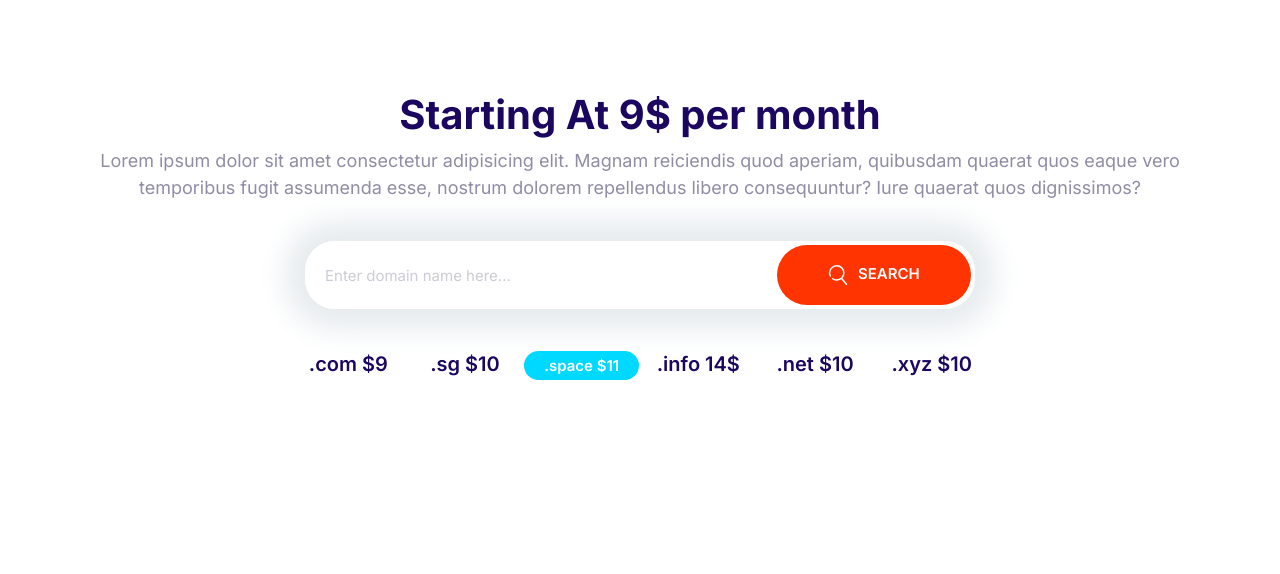
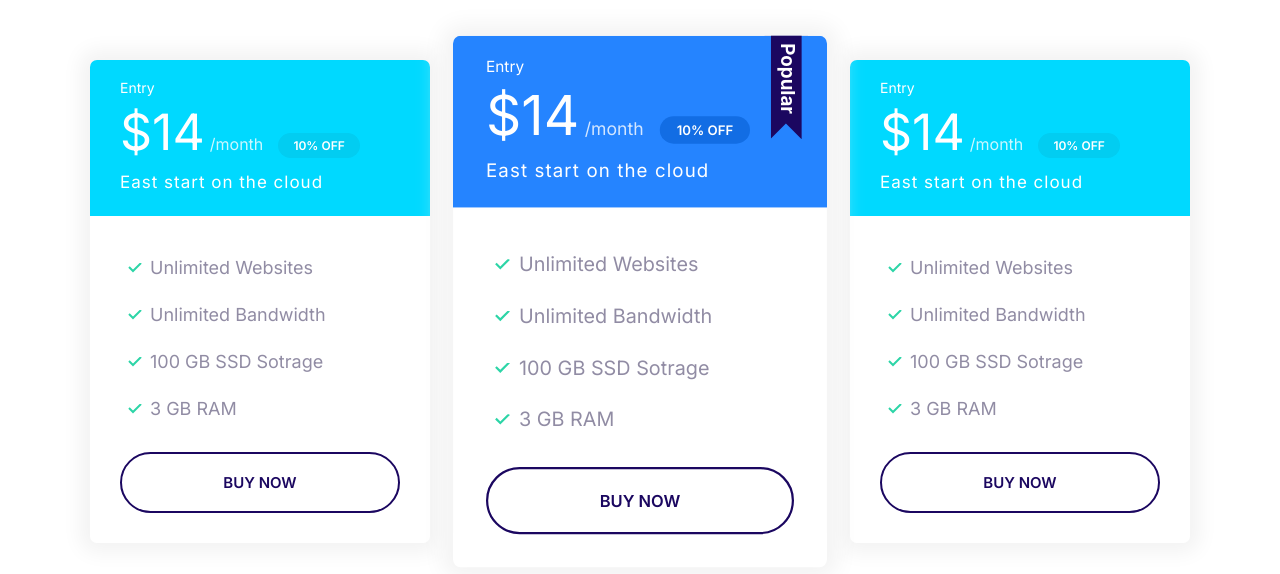
Before and after one commit to ZweNyiNyiHtwe/nyny-first-step, a plain HTML site: page playground.html in a window 1280 px wide. Drawn offline with Linux system fonts and the light colour scheme.

Commit message:
Plan Card Grid Changes.

```diff
--- a/css/styles.css
+++ b/css/styles.css
@@ -471,13 +471,13 @@
   display: grid;
 }
 
-@media screen and (min-width: 768px) {
+/* @media screen and (min-width: 768px) {
   .grid--1x2 {
     grid-template-columns:repeat(2,1fr);
   }
 
-}
-@media screen and (min-width:1024px) {
+} */
+@media screen and (min-width:768px) {
   .grid--1x3{
     grid-template-columns: repeat(3,1fr);
   }
--- a/playground.html
+++ b/playground.html
@@ -12,27 +12,72 @@
     <link rel="stylesheet" href="css/styles.css">
 </head>
 <body>
-    <section class="block container block-domain">
-        <header class="block__header">
-            <h2>Starting At 9$ per month</h2>
-            <p>Lorem ipsum dolor sit amet consectetur adipisicing elit. Magnam reiciendis quod aperiam, quibusdam quaerat quos eaque vero temporibus fugit assumenda esse, nostrum dolorem repellendus libero consequuntur? Iure quaerat quos dignissimos?</p>
+  <section class="block container block-plans">
+    <div class="grid grid--1x3">
+      <div class="plan">
+        <div class="card card--secondary">
+          <header class="card__header">
+            <h3 class="plan__name">Entry</h3>
+            <span class="plan__price">$14</span>
+            <span class="plan__billing-cycle">/month</span>
+            <span class="badge badge--secondary badge--small">10% OFF</span>
+            <span class="plan__description">East start on the cloud</span>
+          </header>
+          <div class="card__body">
+            <ul class="list list--tick">
+              <li class="list__item">Unlimited Websites</li>
+              <li class="list__item">Unlimited Bandwidth</li>
+              <li class="list__item">100 GB SSD Sotrage</li>
+              <li class="list__item">3 GB RAM</li>
+            </ul>
+            <button class="btn btn--outline btn--block">Buy Now</button>
+          </div>
+        </div>
+      </div>
 
-        </header>
-        <div class="input-group">
-            <input type="text" class="input" placeholder="Enter domain name here..." />
-            <button class="btn btn--accent">
-              <svg class="icon icon--white">
-                <use xlink:href="images/sprite.svg#search"></use>
-              </svg>Search</button>
+      <div class="plan plan--popular">
+        <div class="card card--primary">
+          <header class="card__header">
+            <h3 class="plan__name">Entry</h3>
+            <span class="plan__price">$14</span>
+            <span class="plan__billing-cycle">/month</span>
+            <span class="badge badge--primary badge--small">10% OFF</span>
+            <span class="plan__description">East start on the cloud</span>
+          </header>
+          <div class="card__body">
+            <ul class="list list--tick">
+              <li class="list__item">Unlimited Websites</li>
+              <li class="list__item">Unlimited Bandwidth</li>
+              <li class="list__item">100 GB SSD Sotrage</li>
+              <li class="list__item">3 GB RAM</li>
+            </ul>
+            <button class="btn btn--outline btn--block">Buy Now</button>
           </div>
-          <ul class="list block-domain__prices">
-            <li>.com $9</li>
-            <li>.sg $10</li>
-            <li><span class="badge badge--secondary">.space $11</span></li>
-            <li>.info 14$</li>
-            <li>.net $10</li>
-            <li>.xyz $10</li>
-          </ul>
-        </section>
+        </div>
+      </div>
+
+      <div class="plan">
+        <div class="card card--secondary">
+          <header class="card__header">
+            <h3 class="plan__name">Entry</h3>
+            <span class="plan__price">$14</span>
+            <span class="plan__billing-cycle">/month</span>
+            <span class="badge badge--secondary badge--small">10% OFF</span>
+            <span class="plan__description">East start on the cloud</span>
+          </header>
+          <div class="card__body">
+            <ul class="list list--tick">
+              <li class="list__item">Unlimited Websites</li>
+              <li class="list__item">Unlimited Bandwidth</li>
+              <li class="list__item">100 GB SSD Sotrage</li>
+              <li class="list__item">3 GB RAM</li>
+            </ul>
+            <button class="btn btn--outline btn--block">Buy Now</button>
+          </div>
+        </div>
+      </div>
+  </div>
+
+  </section>
 </body>
 </html>
```
Also changed, not shown: package.json (deleted, +0 -20 lines).
